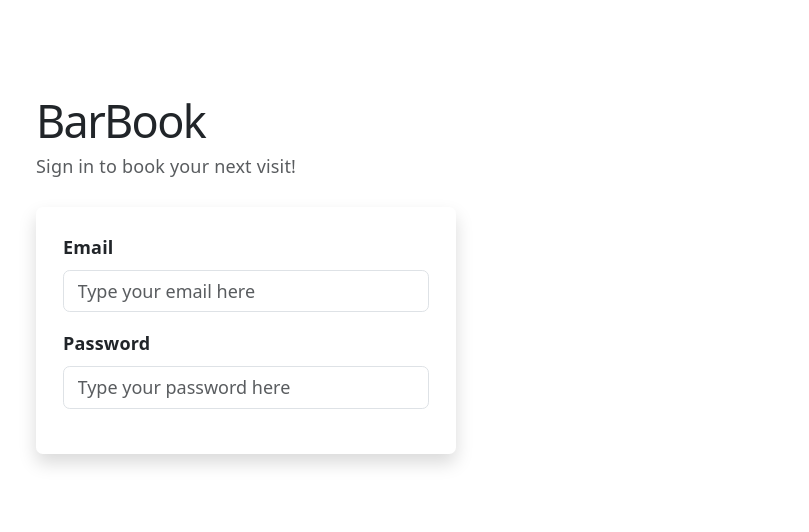
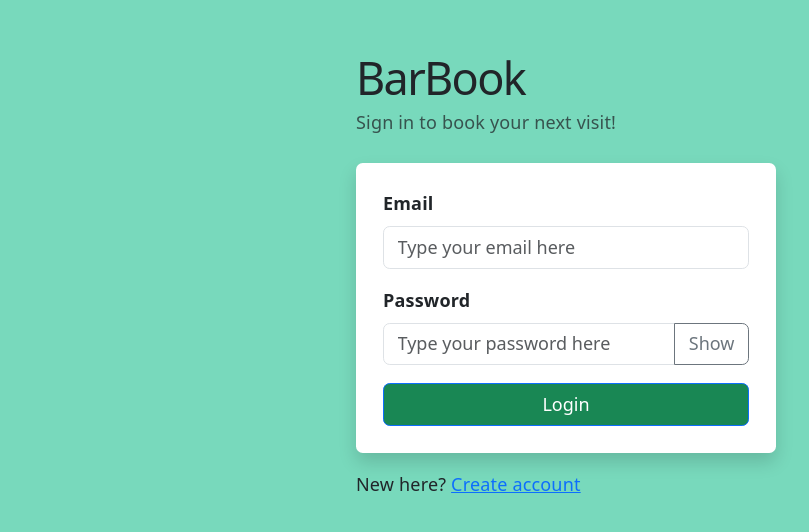
Before and after one commit to FahimFoysalEmon/booking-service, a React (Vite) app in the folder frontend/slot-booking-frontend/: page /login in a window 1280 px wide. Shown: the part 126-658 px from the top of the page, without its empty margins (74-883 px from the left). Built offline with nearby package versions, Linux system fonts and the light colour scheme; no server answers.

Commit message:
merging for new color changes in login page

```diff
--- a/frontend/slot-booking-frontend/src/pages/LoginPage.jsx
+++ b/frontend/slot-booking-frontend/src/pages/LoginPage.jsx
@@ -38,11 +38,11 @@ export default function LoginPage() {
 
 
   return (
-    <Container fluid className="min-vh-100">
+    <Container fluid className="min-vh-100" style={{background: "#78d9bc"}}>
       <Row className="min-vh-100">
 
         {/* LEFT */}
-        <Col md={6} className="d-flex align-items-center justify-content-center p-4">
+        <Col md={12} className="d-flex align-items-center justify-content-center p-4">
           <div style={{ width: "100%", maxWidth: "420px" }}>
             <h1 className="mb-1">BarBook</h1>
             <p className="text-muted mb-4">Sign in to book your next visit!</p>
@@ -63,15 +63,31 @@ export default function LoginPage() {
 
                 <Form.Group className="mb-3">
                   <Form.Label className="fw-bold">Password</Form.Label>
+                  <InputGroup>
                     <Form.Control
-                  type="password"
+                      type={showPassword ? "text" : "password"}
                       value={password}
                       onChange={(e) => setPassword(e.target.value)}
                       placeholder="Type your password here">
                     </Form.Control>
+                    <Button
+                      variant="outline-secondary"
+                      type="button"
+                      onClick={() => setShowPassword(!showPassword)}
+                    >
+                      {showPassword ? "Hide" : "Show"}
+                    </Button>
+                  </InputGroup>
                 </Form.Group>
+
+                <Button type="submit" className="bg-success w-100">
+                  Login
+                </Button>
+
               </Form>
             </Card>
+            <p className="mt-3 mb-0">New here? <Link to="/register">Create account</Link></p>
+
           </div>
         </Col>
       </Row>
--- a/frontend/slot-booking-frontend/src/pages/RegisterPage.jsx
+++ b/frontend/slot-booking-frontend/src/pages/RegisterPage.jsx
@@ -58,7 +58,7 @@ export default function RegisterPage() {
 
 
           <Card className="border-0 shadow p-4">
-          <form onSubmit={handleSubmit}>
+          <Form onSubmit={handleSubmit}>
             <Form.Group className="mb-3">
               <Form.Label>Full Name</Form.Label>
               <Form.Control
@@ -125,7 +125,7 @@ export default function RegisterPage() {
               </Form.Select>
             </Form.Group>
             <Button className="bg-success" type="submit">Register</Button>
-          </form>
+          </Form>
           </Card>
 
           <Toast autohide delay={3000} show={!!error} bg="danger" className="position-fixed top-0 end-0 m-3 text-white" onClose={() => setError("")}>
```
Lines whose indentation alone changed are shown as unchanged.
